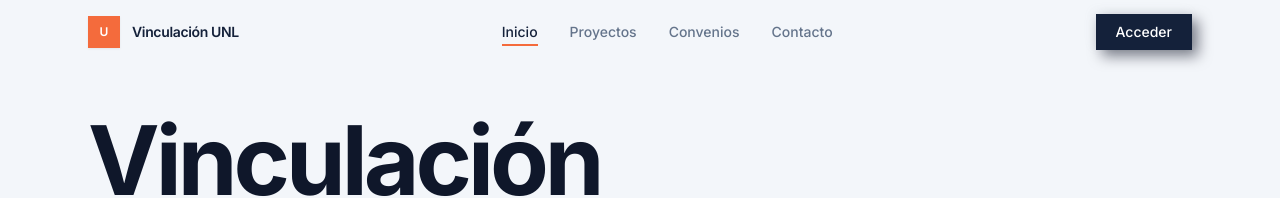
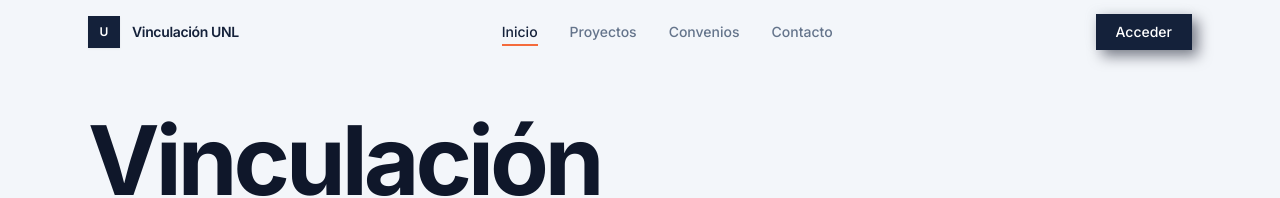
Before and after one commit to Cristhval/Proyectos-Vinculaci-n, a React (Vite) app in the folder frontend/: page / in a window 1280 px wide. Shown: the top 198 px of the page. Built offline with nearby package versions, Linux system fonts and the light colour scheme; no server answers.

Commit message:
style: logotipo U en azul marino (blanco sobre fondos oscuros)

```diff
--- a/frontend/src/features/auth/components/PanelRoles.tsx
+++ b/frontend/src/features/auth/components/PanelRoles.tsx
@@ -4,7 +4,7 @@ export default function PanelRoles({ titulo = 'Sistema de Vinculación con la So
     <aside className="sticky top-0 hidden h-screen min-h-0 w-[42%] max-w-[500px] shrink-0 flex-col justify-start bg-ink px-10 pt-28 text-white lg:flex xl:px-16 xl:pt-32">
       <div className="max-w-sm">
         <div className="flex items-center gap-3">
-          <span className="flex h-8 w-8 items-center justify-center rounded-md bg-naranja text-sm font-bold text-white">U</span>
+          <span className="flex h-8 w-8 items-center justify-center rounded-md bg-white text-sm font-bold text-ink">U</span>
           <span className="text-sm font-medium text-slate-300">Vinculación UNL</span>
         </div>
         <h1 className="mt-8 max-w-[11ch] text-4xl font-bold leading-[1.08] tracking-tight [text-wrap:balance] xl:text-5xl">
--- a/frontend/src/features/landing/components/Footer.tsx
+++ b/frontend/src/features/landing/components/Footer.tsx
@@ -8,7 +8,7 @@ export default function Footer() {
         <div className="grid lg:grid-cols-4 gap-10 pb-14 border-b border-white/10">
           <div className="lg:col-span-2">
             <div className="flex items-center gap-3">
-              <div className="flex h-8 w-8 items-center justify-center rounded-btn bg-naranja text-white text-xs font-semibold">
+              <div className="flex h-8 w-8 items-center justify-center rounded-btn bg-white text-ink text-xs font-semibold">
                 U
               </div>
               <span className="text-sm font-semibold">Vinculación UNL</span>
--- a/frontend/src/features/landing/components/Navbar.tsx
+++ b/frontend/src/features/landing/components/Navbar.tsx
@@ -58,7 +58,7 @@ export default function Navbar() {
       <div className="mx-auto max-w-6xl px-6">
         <div className="flex h-16 items-center justify-between">
           <Link to="/" className="flex items-center gap-3">
-            <div className="flex h-8 w-8 items-center justify-center rounded-btn bg-naranja text-white text-xs font-semibold shadow-sm">
+            <div className="flex h-8 w-8 items-center justify-center rounded-btn bg-ink text-white text-xs font-semibold shadow-sm">
               U
             </div>
             <span className="text-sm font-semibold text-ink tracking-tight">
--- a/frontend/src/layouts/Sidebar.tsx
+++ b/frontend/src/layouts/Sidebar.tsx
@@ -79,7 +79,7 @@ export default function Sidebar({ open, onNavigate }: Props) {
     >
       {/* Marca */}
       <div className="h-16 flex items-center gap-3 border-b border-white/[0.06] px-5 shrink-0">
-        <span className="flex h-8 w-8 flex-shrink-0 items-center justify-center rounded-md bg-naranja text-sm font-bold text-white">U</span>
+        <span className="flex h-8 w-8 flex-shrink-0 items-center justify-center rounded-md bg-white text-sm font-bold text-ink">U</span>
         <div className="min-w-0 leading-tight">
           <p className="truncate text-sm font-semibold tracking-tight text-white">Vinculación UNL</p>
           <p className="truncate text-[11px] text-slate-400">Universidad Nacional de Loja</p>
```
